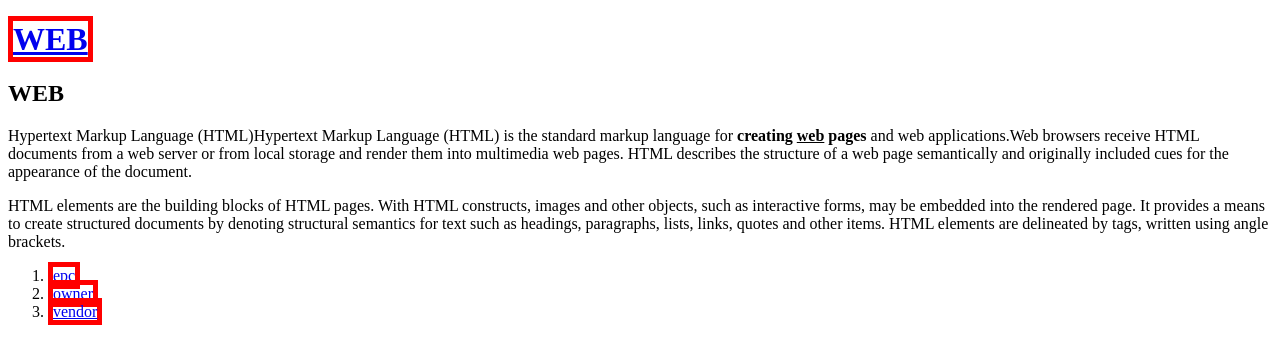
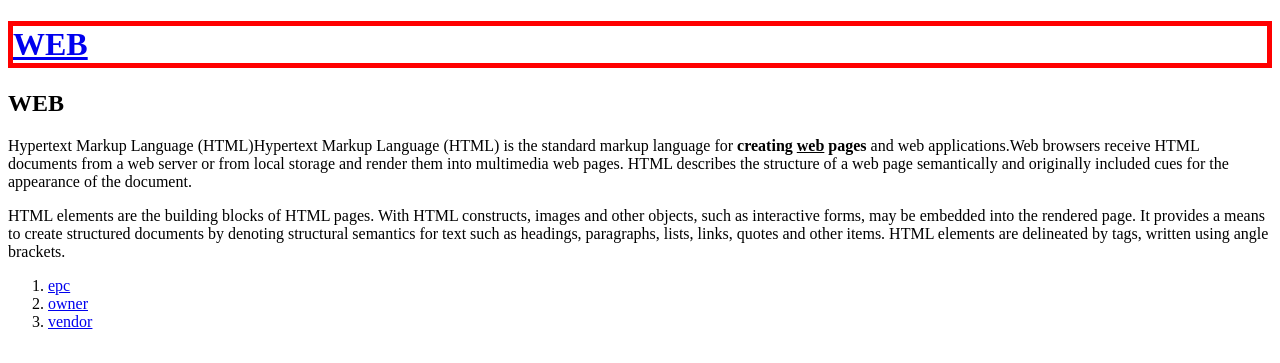
Before and after one commit to sunsetcliff/Htmlpractice, a plain HTML site: page index.html in a window 1280 px wide. Shown: the top 363 px of the page. Drawn offline with Linux system fonts and the light colour scheme.

Commit message:
Update index.html

```diff
--- a/index.html
+++ b/index.html
@@ -4,7 +4,7 @@
     <title>Making Website with Html</title>
 <meta charset="utp-8">
     <style>
-        a{ border:5px solid red;}
+        h1{ border:5px solid red;}
 
     </style>
 </head>
```
